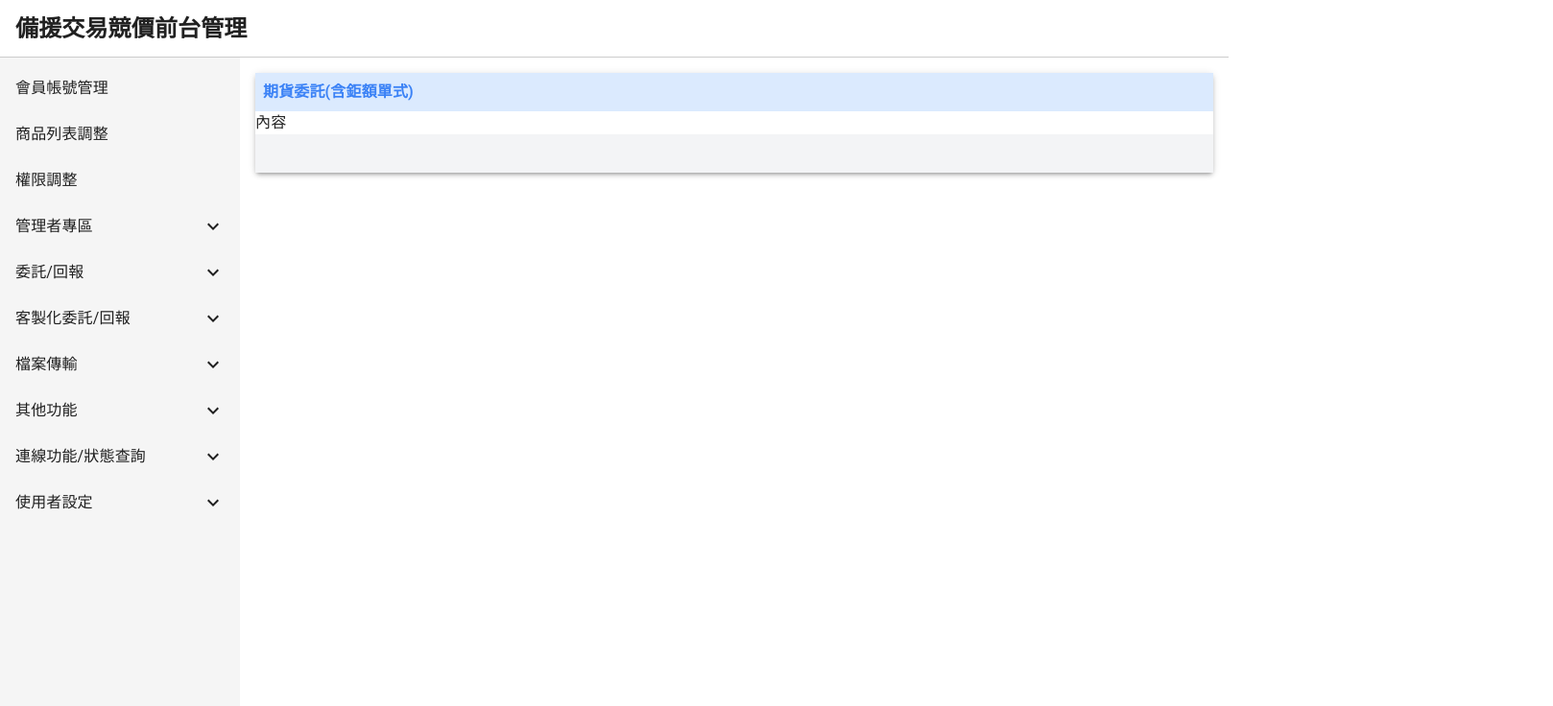
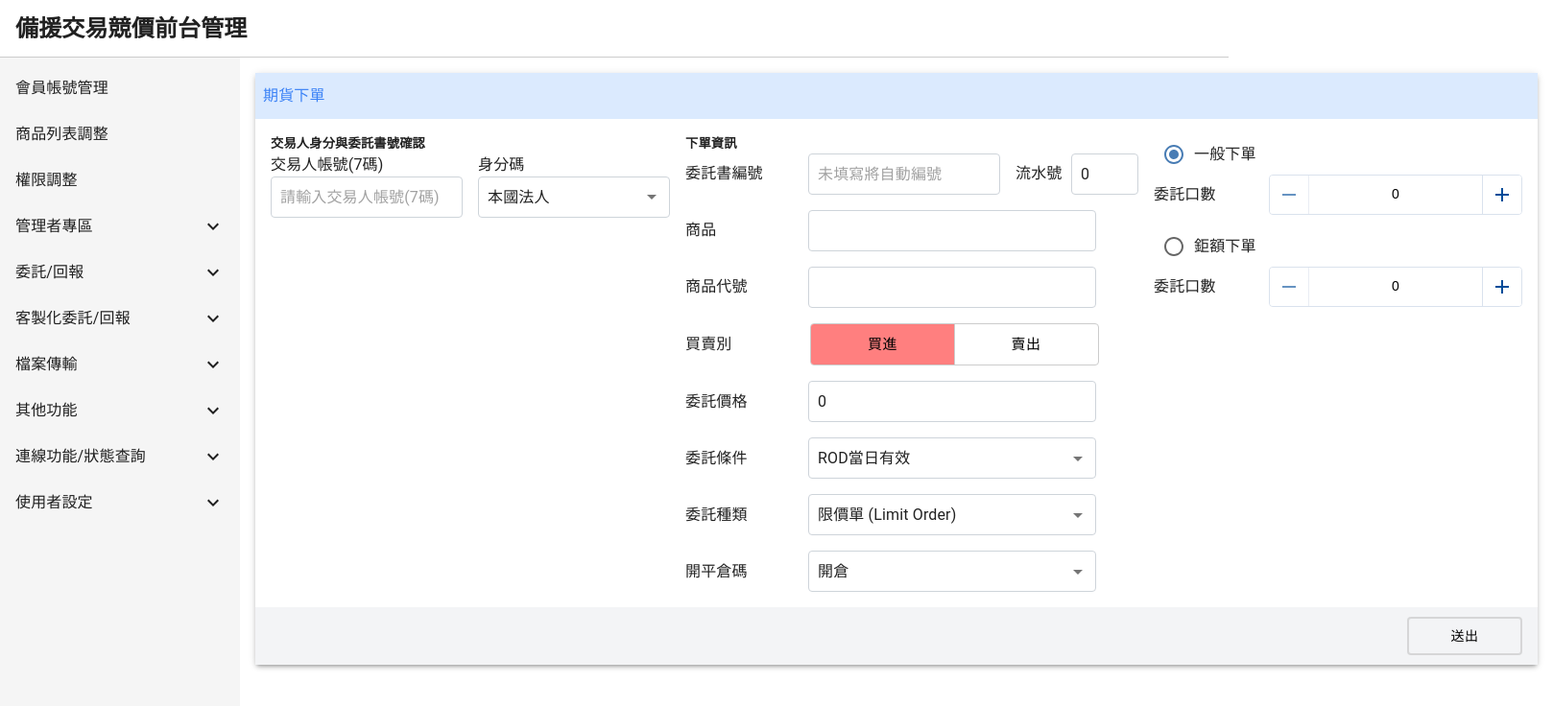
Before and after one commit to Egg8833/react-template, a React (Vite) app: page /futuresOrder in a window 1280 px wide. Shown: the top 736 px of the page at 96% size, 1618 px wide, since content can reach past the window. Built offline with nearby package versions, Linux system fonts and the light colour scheme.

Commit message:
feat: 新增期貨訂單表單驗證結構與預設值

```diff
--- a/src/pages/AccountManagement.tsx
+++ b/src/pages/AccountManagement.tsx
@@ -1,8 +1,9 @@
 import React from 'react'
-import { GridColDef} from '@mui/x-data-grid'
+import {GridColDef} from '@mui/x-data-grid'
 import {Button, Box} from '@mui/material'
-import { CustomDataTable } from '@/components/CustomDataTable'
-import { useCounterStore } from '@/store/counterStore'
+import {CustomDataTable} from '@/components/CustomDataTable'
+import {useCounterStore} from '@/store/counterStore'
+import {MuiTableFooterHideCss} from '@/constants'
 interface Member {
   id: number
   account: string
@@ -13,8 +14,6 @@ interface Member {
   unlockTime: string
   lastUpdate: string
 }
-
-
 
 const MemberTable: React.FC = () => {
   const count = useCounterStore(state => state.count)
@@ -131,19 +130,18 @@ const handleDelete = (id: number) => {
     alert(`刪除會員 ID: ${id}`)
   }
   return (
-    <Box sx={{
+    <Box
+      sx={{
         width: '95%',
         overflowX: 'auto',
-    p: 2
+        p: 2,
       }}>
-      <h2 className='m-0 mb-2 '>會員帳號管理 {count}</h2>
+      <h2 className="m-0 mb-2 ">會員帳號管理 {count}</h2>
       <Box sx={{minWidth: 800}}>
-        <CustomDataTable rows={rows} columns={columns}
-  // 移除分頁      customStyles={{
-  //          '& .MuiDataGrid-footerContainer': {
-  //   display: 'none',
-  // },
-  //       }}
+        <CustomDataTable
+          rows={rows}
+          columns={columns}
+          customStyles={MuiTableFooterHideCss}
         />
       </Box>
       <Button onClick={increment}>+</Button>
--- a/src/pages/DelegationAndReward/FuturesOrder.tsx
+++ b/src/pages/DelegationAndReward/FuturesOrder.tsx
@@ -1,18 +1,227 @@
-import React from 'react';
-import { Box, Paper } from '@mui/material';
+import React, { useState } from 'react';
+import { Box, Paper, Button, Typography } from '@mui/material';
+import { useForm, FormProvider } from 'react-hook-form';
+import { zodResolver } from '@hookform/resolvers/zod';
+
+// 元件引入
+import InputBase from '@/components/RHForm/InputBaseFormHook';
+import SelectBase from '@/components/RHForm/SelectBaseFormHook';
+import ToggleButtonGroup from '@/components/ToggleButtonGroup';
+import RadioButton from '@/components/RadioButton'
+import NumberInput from '@/components/RHForm/InputNumberFormHook'
+// 型別定義與表單驗證引入
+import {
+  FuturesOrderFormType,
+  futuresOrderSchema,
+  futuresOrderDefaultValues,
+  traderTypeOptions,
+  buySellOptions,
+  rodConditionOptions,
+  orderTypeOptions,
+  closePositionOptions
+} from '@/type/DelegationAndReward/FuturesOrder';
 
 const FuturesOrder = () => {
+
+  const [selectedValue, setSelectedValue] = useState('StandardOrder')
+
+  const handleChange = (event: React.ChangeEvent<HTMLInputElement>) => {
+    setSelectedValue(event.target.value)
+  }
+
+
+  // React Hook Form 設定
+  const methods = useForm<FuturesOrderFormType>({
+    resolver: zodResolver(futuresOrderSchema),
+    defaultValues: futuresOrderDefaultValues,
+    mode: 'onChange'
+  });
+
+  const {
+    handleSubmit,
+    watch,
+    setValue,
+  } = methods;
+
+  // 取得買賣別目前值
+  const buyOrSellValue = watch('buyOrSell');
+
+  // 表單送出處理
+  const onSubmit = (data: FuturesOrderFormType) => {
+    console.log('提交期貨下單表單:', data);
+    // 這裡可以加入API呼叫或其他提交邏輯
+  };
+
+
+
   return (
     <Box sx={{ width: '100%' }}>
-      <Paper elevation={3}>
-        <h4 className='bg-blue-100 h-[40px] p-2 text-blue-500'>期貨委託(含鉅額單式)</h4>
-        <div>
-          內容
-        </div>
-        <div className='bg-gray-100 h-[40px]'></div>
-      </Paper>
+      <FormProvider {...methods}>
+        <form onSubmit={handleSubmit(onSubmit)}>
+          <Paper elevation={3}>
+            <div className="flex justify-between items-center bg-blue-100 p-2 h-[48px]">
+              <span className="text-blue-500">期貨下單</span>
+            </div>
+            <div className='p-4 flex  gap-4'>
+
+              <div>
+                <h5>交易人身分與委託書號確認</h5>
+                <div className='flex gap-4'>                  <InputBase
+                  inputName='交易人帳號(7碼)'
+                  inputId='traderAccount'
+                  placeholder="請輸入交易人帳號(7碼)"
+                  labelRow={false}
+                  useRHF={true}
+                />
+                  <SelectBase
+                    selectName='身分碼'
+                    selectId='traderType'
+                    options={traderTypeOptions}
+                    labelRow={false}
+                    useRHF={true}
+                  />
+                </div>
+              </div>
+
+              <div>
+                <h5>下單資訊</h5>
+                <div className='flex flex-col gap-4'>
+                  <div className='flex gap-4'>                    <InputBase
+                    inputName='委託書編號'
+                    inputId='orderNumber'
+                    placeholder="未填寫將自動編號"
+                    labelWidth='120px'
+                    useRHF={true}
+                  />
+                    <InputBase
+                      inputName='流水號'
+                      inputId='serialNumber'
+                      placeholder=""
+                      labelWidth='50px'
+                      inputWidth='70px'
+                      type='number'
+                      useRHF={true}
+                    />
+
+                  </div>
+
+                  <InputBase
+                    inputName='商品'
+                    inputId='product'
+                    placeholder=""
+                    labelWidth='120px'
+                    inputWidth='300px'
+                    useRHF={true}
+                  />
+
+                  <InputBase
+                    inputName='商品代號'
+                    inputId='productCode'
+                    placeholder=""
+                    labelWidth='120px'
+                    inputWidth='300px'
+                    useRHF={true}
+                  />
+
+                  <div>
+                    <span className="inline-block w-[130px]">買賣別</span>
+                    <ToggleButtonGroup
+                      options={buySellOptions}
+                      selected={buyOrSellValue || 'CALL'}
+                      onChange={newValue => setValue('buyOrSell', newValue)}
+                    />
+                  </div>
+                  <InputBase
+                    inputName='委託價格'
+                    inputId='orderPrice'
+                    placeholder=""
+                    labelWidth='120px'
+                    inputWidth='300px'
+                    type='number'
+                    useRHF={true}
+                  />
+
+                  <SelectBase
+                    selectName="委託條件"
+                    selectId="orderCondition"
+                    options={rodConditionOptions}
+                    selectWidth="300px"
+                    labelWidth="120px"
+                    useRHF={true}
+                  />
+                  <SelectBase
+                    selectName="委託種類"
+                    selectId="orderType"
+                    options={orderTypeOptions}
+                    selectWidth="300px"
+                    labelWidth="120px"
+                    useRHF={true}
+                  />
+                  <SelectBase
+                    selectName="開平倉碼"
+                    selectId="positionCode"
+                    options={closePositionOptions}
+                    selectWidth="300px"
+                    labelWidth="120px"
+                    useRHF={true}
+                  />
+                </div>
+              </div>
+
+              <div>
+                <RadioButton
+                  label="一般下單"
+                  value="StandardOrder"
+                  selectedValue={selectedValue}
+                  onChange={handleChange}
+                />
+                <div className="flex items-center mb-3">
+                  <span className="inline-block w-[120px]">委託口數</span>
+                  <NumberInput
+                    name="StandardOrder"
+                    min={1}
+                    max={100}
+                    inputWidth="180px"
+                  />
+                </div>
+
+                <RadioButton
+                  label="鉅額下單"
+                  value="BlockTrade"
+                  selectedValue={selectedValue}
+                  onChange={handleChange}
+                />
+                <div className="flex items-center mb-3">
+                  <span className="inline-block w-[120px]">委託口數</span>
+                  <NumberInput
+                    name="BlockTrade"
+                    min={1}
+                    max={100}
+                    inputWidth="180px"
+                  />
+                </div>
+              </div>
+
+            </div>
+
+
+            <div className="bg-gray-100 h-[60px] flex items-center justify-end pr-4 gap-3">
+              <Button
+                type="submit"
+                variant="outlined"
+                color="info"
+                sx={{ width: '120px', height: '40px', color: '#000' }}
+              >
+                送出
+              </Button>
+            </div>
+          </Paper>
+        </form>
+      </FormProvider>
     </Box>
   );
 };
 
+
+
 export default FuturesOrder;
--- /dev/null
+++ b/src/type/DelegationAndReward/FuturesOrder.ts
@@ -0,0 +1,83 @@
+import * as z from 'zod';
+
+
+
+// 表單驗證結構
+export const futuresOrderSchema = z.object({
+  // 交易人身分與委託書號確認
+  traderAccount: z.string().min(1, '請輸入交易人帳號'),
+  traderType: z.string().min(1, '請選擇身分碼'),
+
+  // 下單資訊
+  orderNumber: z.string(),
+  serialNumber: z.coerce.number().min(0, '流水號不可為負數'),
+  product: z.string().min(1, '請輸入商品'),
+  productCode: z.string().min(1, '請輸入商品代號'),
+  buyOrSell: z.string().min(1, '請選擇買賣別'),
+  orderPrice: z.coerce.number().min(0, '委託價格不可為負數'),
+
+  // 委託相關選項
+  orderCondition: z.string().min(1, '請選擇委託條件'),
+  orderType: z.string().min(1, '請選擇委託種類'),
+  positionCode: z.string().min(1, '請選擇開平倉碼'),
+
+  //委託下單
+  StandardOrder: z.number().min(0),
+  BlockTrade: z.number().min(0),
+});
+
+// 將 zod schema 轉為 React Hook Form 使用的型別
+export type FuturesOrderFormType = z.infer<typeof futuresOrderSchema>;
+
+// 表單預設值
+export const futuresOrderDefaultValues: FuturesOrderFormType = {
+  traderAccount: '',
+  traderType: '0:本國法人',
+  orderNumber: '',
+  serialNumber: 0,
+  product: '',
+  productCode: '',
+  buyOrSell: 'CALL',
+  orderPrice: 0,
+  orderCondition: 'ROD',
+  orderType: 'limit',
+  positionCode: 'open',
+  StandardOrder: 0,
+  BlockTrade: 0,
+};
+
+// 身分碼選項
+export const traderTypeOptions = [
+  { value: "0:本國法人", label: "本國法人" },
+  { value: "1:本國自然人", label: "本國自然人" },
+  { value: "2:外國法人", label: "外國法人" },
+  { value: "3:外國自然人", label: "外國自然人" },
+];
+
+// 買賣別選項
+export const buySellOptions = [
+  { label: '買進', value: 'CALL' },
+  { label: '賣出', value: 'PUT' },
+];
+
+// 委託條件選項
+export const rodConditionOptions = [
+  { value: 'ROD', label: 'ROD當日有效' },
+  { value: 'IOC', label: 'IOC立即成交否則取消' },
+  { value: 'FOK', label: 'FOK全部成交否則取消' },
+];
+// 委託種類選項
+export const orderTypeOptions = [
+  { value: 'limit', label: '限價單 (Limit Order)' },
+  { value: 'market', label: '市價單 (Market Order)' },
+  { value: 'stop', label: '停損單 (Stop Loss Order)' },
+  { value: 'stop_limit', label: '停損限價單 (Stop Limit Order)' },
+  { value: 'trigger', label: '觸發單 (Trigger Order)' },
+];
+
+// 開平倉碼選項
+export const closePositionOptions = [
+  { value: 'open', label: '開倉' },
+  { value: 'close', label: '平倉' },
+  { value: 'auto', label: '自動' },
+];
```
Lines whose indentation alone changed are shown as unchanged.
